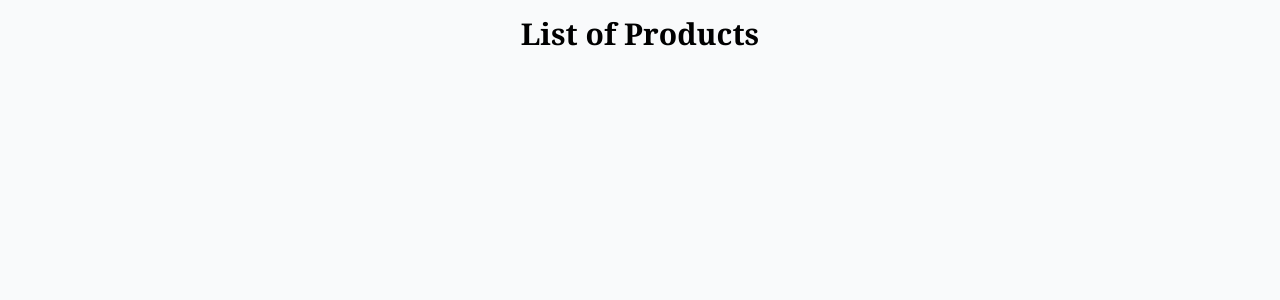
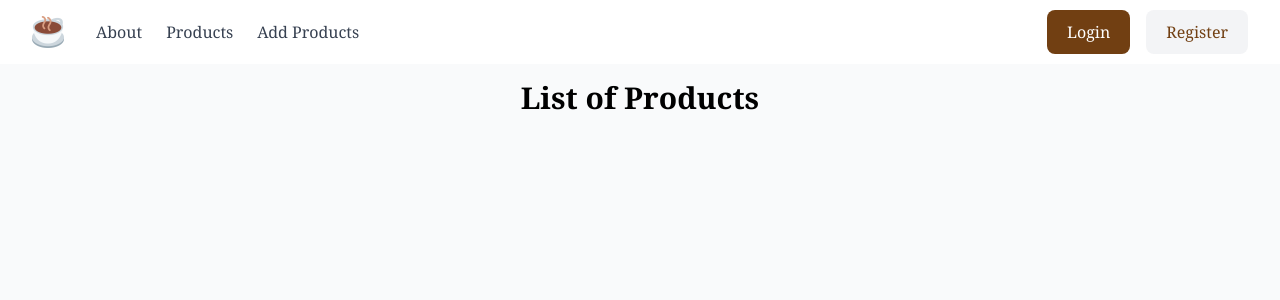
Before and after one commit to jeyg20/coffe_shop, a Django app: page /products/ in a window 1280 px wide. Shown: the top 300 px of the page. Run offline with Django 5.2, Linux system fonts and the light colour scheme; data that the repository does not hold is empty; some libraries are stand-ins or nearby versions.

Commit message:
Add a navbar and change small font sizes to base

```diff
--- a/products/templates/products/list_product.html
+++ b/products/templates/products/list_product.html
@@ -20,11 +20,11 @@
                class="h-64 w-full object-cover object-bottom rounded-t-lg transition duration-500 group-hover:scale-110 sm:h-72" />
         {% endif %}
         <div class="relative border rounded-b-lg border-gray-200 bg-white px-6 py-4">
-          <p class="mt-1.5 text-pretty text-xs truncate text-gray-500">{{ product.description }}</p>
+          <p class="mt-1.5 text-pretty text-sm truncate text-gray-500">{{ product.description }}</p>
           <h3 class="mt-4 text-lg font-medium text-gray-900">{{ product.name }}</h3>
-          <p class="mt-1.5 text-sm text-gray-700">{{ product.price }}</p>
+          <p class="mt-1.5 text-base text-gray-700">{{ product.price }}</p>
           <form class="mt-4">
-            <button class="hidden w-full rounded bg-yellow-400 p-4 text-sm font-medium transition hover:scaf-105">
+            <button class="hidden w-full rounded bg-yellow-400 p-4 text-base font-medium transition hover:scaf-105">
               Add to Cart
             </button>
           </form>
--- a/templates/base.html
+++ b/templates/base.html
@@ -6,9 +6,61 @@
     <meta charset="UTF-8">
     <meta name="viewport" content="width=device-width, initial-scale=1.0">
     <meta http-equiv="X-UA-Compatible" content="ie=edge">
+    <link rel="icon" type="image/png" href="/logos/favicon-16x16.png">
     {% tailwind_css %}
   </head>
   <body class="bg-gray-50 font-serif leading-normal tracking-normal">
+    <header class="bg-white">
+      <div class="mx-auto flex h-16 max-w-screen-xl items-center gap-8 px-4 sm:px-6 lg:px-8">
+        <a class="block text-teal-600" href="#">
+          <img src="/logos/favicon-32x32.png"
+               alt="cup of coffee"
+               width="32"
+               height="32">
+          <span class="sr-only">Home</span>
+        </a>
+        <div class="flex flex-1 items-center justify-end md:justify-between">
+          <nav aria-label="Global" class="hidden md:block">
+            <ul class="flex items-center gap-6 text-base">
+              <li>
+                <a class="text-gray-700 transition hover:text-gray-700/75" href="#">About</a>
+              </li>
+              <li>
+                <a class="text-gray-700 transition hover:text-gray-700/75"
+                   href="{% url 'login' %}">Products</a>
+              </li>
+              <li>
+                <a class="text-gray-700 transition hover:text-gray-700/75" href="#">Add Products</a>
+              </li>
+            </ul>
+          </nav>
+          <div class="flex items-center gap-4">
+            <a class="sm:flex sm:gap-4 items-center" href="#">
+              {% if user.is_authenticated %}
+                <span class="text-gray-700">{{ user.username }}</span>
+                <img class="border" src="/logos/robot-32x32.png" alt="robot">
+              {% else %}
+                <a class="block rounded-lg bg-yellow-900 px-5 py-2.5 text-base font-medium text-white transition hover:bg-yellow-950"
+                   href="{% url 'login' %}">Login</a>
+                <a class="hidden rounded-lg bg-gray-100 px-5 py-2.5 text-base font-medium text-yellow-900 transition hover:text-yellow-900/75 sm:block"
+                   href="#">Register</a>
+              {% endif %}
+            </a>
+            <button class="block rounded bg-gray-100 p-2.5 text-gray-700 transition hover:text-gray-700/75 md:hidden">
+              <span class="sr-only">Toggle menu</span>
+              <svg xmlns="http://www.w3.org/2000/svg"
+                   class="h-5 w-5"
+                   fill="none"
+                   viewBox="0 0 24 24"
+                   stroke="currentColor"
+                   stroke-width="2">
+                <path stroke-linecap="round" stroke-linejoin="round" d="M4 6h16M4 12h16M4 18h16" />
+              </svg>
+            </button>
+          </div>
+        </div>
+      </div>
+    </header>
     <div class="container mx-auto">
       {% block content %}
       {% endblock content %}
--- a/users/templates/users/login.html
+++ b/users/templates/users/login.html
@@ -6,7 +6,7 @@
             {% csrf_token %}
             {{ form|crispy }}
             <button type="submit"
-                    class="block w-80 rounded-lg border border-indigo-600 bg-indigo-600 px-5 py-3 text-base font-medium text-white transition-colors hover:bg-transparent focus:outline-none focus:ring active:bg-indigo-500 hover:text-indigo-600 active:text-indigo-500">
+                    class="block w-80 rounded-lg border border-yellow-900 bg-yellow-900 px-5 py-3 text-lg font-medium text-white transition-colors hover:bg-transparent focus:outline-none focus:ring active:bg-yellow-500 hover:text-yellow-900 active:text-yellow-500">
                 Sign in
             </button>
         </form>
--- a/users/urls.py
+++ b/users/urls.py
@@ -1,6 +1,8 @@
-from django.contrib.auth.views import LoginView
+from django.contrib.auth.views import LoginView, LogoutView
 from django.urls import path
 
 urlpatterns = [
-    path("login/", LoginView.as_view(template_name="users/login.html"), name="login")
+    path("login/", LoginView.as_view(template_name="users/login.html"), name="login"),
+    path("logout/", LogoutView.as_view(), name="logout"),
+    path("register/", LogoutView.as_view(), name="register"),
 ]
```
Also changed, not shown: logos/android-chrome-192x192.png (added), logos/android-chrome-512x512.png (added), logos/apple-touch-icon.png (added), logos/favicon-16x16.png (added), logos/favicon-32x32.png (added), logos/favicon.ico (added), logos/robot-32x32.png (added).
